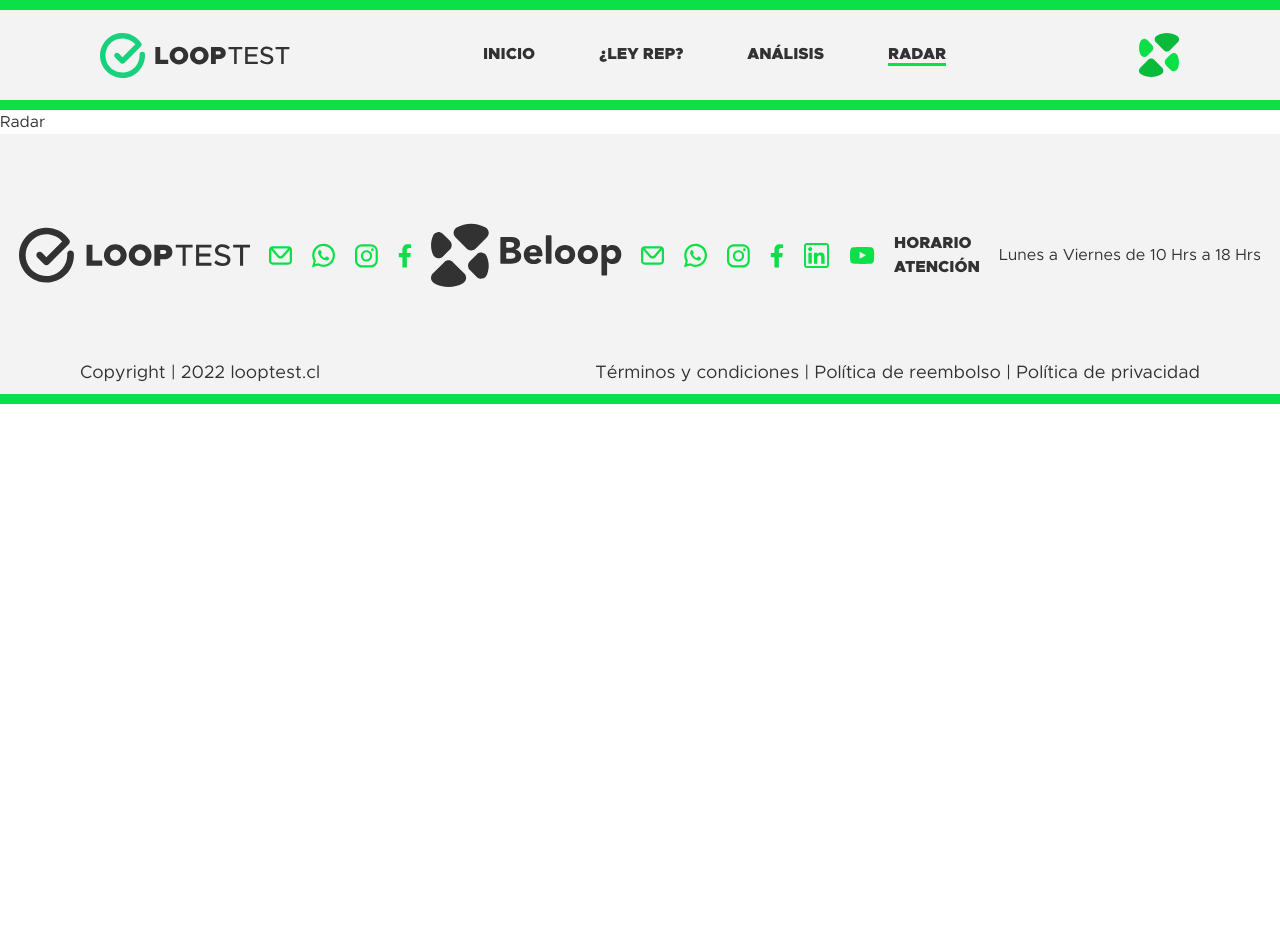
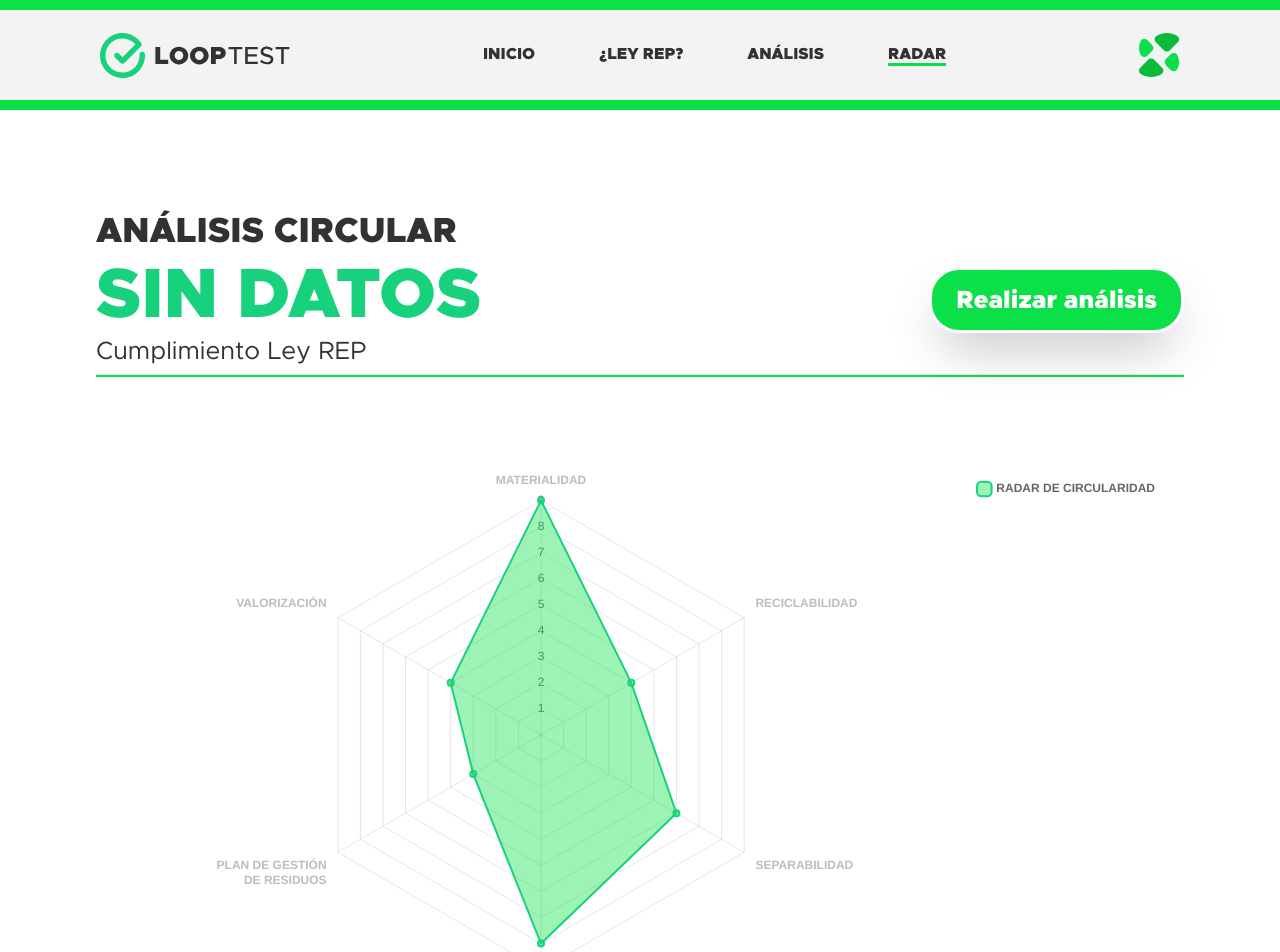
Before and after one commit to Felipeazs/Beloop-webapp, a React (Create React App) app in the folder frontend/: page /radar in a window 1280 px wide. Shown: the top 952 px of the page. Before the commit the page ends 800 px from the top, so only its background shows below. Built offline with nearby package versions, Linux system fonts and the light colour scheme.

Commit message:
Radar page updated, not dynamic

```diff
--- a/frontend/package.json
+++ b/frontend/package.json
@@ -7,8 +7,10 @@
     "@testing-library/react": "^13.0.0",
     "@testing-library/user-event": "^13.2.1",
     "animate.css": "^4.1.1",
+    "chart.js": "^3.9.1",
     "react": "^18.2.0",
     "react-animation-on-scroll": "^5.1.0",
+    "react-chartjs-2": "^4.3.1",
     "react-document-title": "^2.0.3",
     "react-dom": "^18.2.0",
     "react-helmet-async": "^1.3.0",
--- a/frontend/src/App.js
+++ b/frontend/src/App.js
@@ -16,7 +16,7 @@ import './App.css';
 //pages
 const Rep = React.lazy(() => import('./pages/Rep'));
 const Analisis = React.lazy(() => import('./pages/Analisis'));
-const Radar = React.lazy(() => import('./pages/Radar'));
+const Chart = React.lazy(() => import('./pages/Chart'));
 
 function App() {
 	const { headerTitle } = useContext(HelmetContext);
@@ -48,7 +48,7 @@ function App() {
 							/>
 							<Route
 								path='/radar'
-								element={<Radar />}
+								element={<Chart />}
 							/>
 						</Routes>
 					</Main>
--- a/frontend/src/pages/Analisis.jsx
+++ b/frontend/src/pages/Analisis.jsx
@@ -55,7 +55,7 @@ const Analisis = () => {
 			<div className='m-24'>
 				<p className='font-black text-35'>ANÁLISIS CIRCULAR</p>
 				<p className='text-25'>Cumplimiento Ley REP</p>
-				<hr className='bg-quaternary h-3' />
+				<hr className='bg-quaternary h-3 my-10' />
 			</div>
 			{questions[count] && (
 				<Questions
--- /dev/null
+++ b/frontend/src/pages/Chart.jsx
@@ -0,0 +1,122 @@
+import React, { useEffect, useContext } from 'react';
+import { useNavigate } from 'react-router-dom';
+
+import { HelmetContext } from '../context/helmet-context';
+import Button from '../components/UI/Button';
+
+//ChartJS
+import {
+	Chart as ChartJS,
+	RadialLinearScale,
+	PointElement,
+	LineElement,
+	Filler,
+	Tooltip,
+	Legend,
+} from 'chart.js';
+import { Radar } from 'react-chartjs-2';
+
+ChartJS.register(RadialLinearScale, PointElement, LineElement, Filler, Tooltip, Legend);
+
+const Chart = () => {
+	const { setPageTitle, data } = useContext(HelmetContext);
+	const navigate = useNavigate();
+
+	useEffect(() => {
+		setPageTitle('Chart');
+
+		console.log(data);
+
+		// eslint-disable-next-line react-hooks/exhaustive-deps
+	}, [setPageTitle]);
+
+	const dataChart = {
+		labels: [
+			'MATERIALIDAD',
+			'RECICLABILIDAD',
+			'SEPARABILIDAD',
+			'LOGÍSTICA',
+			['PLAN DE GESTIÓN', 'DE RESIDUOS'],
+			'VALORIZACIÓN',
+		],
+		datasets: [
+			{
+				label: 'RADAR DE CIRCULARIDAD',
+				data: [9, 4, 6, 8, 3, 4],
+				fill: true,
+				backgroundColor: 'rgb(11, 224, 72, 0.4)',
+				borderColor: '#18D17D',
+				borderWidth: 2,
+			},
+		],
+	};
+	const options = {
+		responsive: true,
+		aspectRatio: 2,
+		scales: {
+			r: {
+				beginAtZero: true,
+				pointLabels: {
+					color: '#BDBDBD',
+					font: {
+						weight: 'bold',
+						size: 12,
+					},
+				},
+			},
+		},
+		plugins: {
+			legend: {
+				display: true,
+				position: 'right',
+				align: 'start',
+				labels: {
+					usePointStyle: true,
+					pointStyle: 'rectRounded',
+					boxWidth: 100,
+					font: {
+						weight: 'bold',
+					},
+				},
+			},
+		},
+	};
+
+	const clickHandler = () => {
+		navigate('/analisis');
+	};
+
+	return (
+		<>
+			<div className='m-24'>
+				<p className='font-black text-35'>ANÁLISIS CIRCULAR</p>
+
+				<div className='flex flex-row items-center justify-between'>
+					{!data ? (
+						<p className='font-black text-70 text-primary leading-70'>SIN DATOS</p>
+					) : (
+						<p>Super datos %</p>
+					)}
+					<Button
+						title='Realizar análisis'
+						mode='primary'
+						type='button'
+						position='text-end'
+						onClick={clickHandler}
+					/>
+				</div>
+				<p className='text-25'>Cumplimiento Ley REP</p>
+				<hr className='bg-quaternary h-3 my-1' />
+			</div>
+
+			<div className='w-1050 mx-auto mb-10'>
+				<Radar
+					data={dataChart}
+					options={options}
+				/>
+			</div>
+		</>
+	);
+};
+
+export default Chart;
--- a/frontend/src/pages/Radar.jsx
+++ /dev/null
@@ -1,19 +0,0 @@
-import React, { useEffect, useContext } from 'react';
-
-import { HelmetContext } from '../context/helmet-context';
-
-const Radar = () => {
-	const { setPageTitle, data } = useContext(HelmetContext);
-
-	useEffect(() => {
-		setPageTitle('Radar');
-
-		console.log(data);
-
-		// eslint-disable-next-line react-hooks/exhaustive-deps
-	}, [setPageTitle]);
-
-	return <div>Radar</div>;
-};
-
-export default Radar;
--- a/frontend/tailwind.config.js
+++ b/frontend/tailwind.config.js
@@ -42,11 +42,14 @@ module.exports = {
 				footer: '260px',
 				copy: '24px',
 				3: '3px',
+				100: '150vh',
 			},
 			width: {
 				'hero-resource': '833px',
 				'logo-2': '320px',
 				'logo-3': '264px',
+				1050: '1050px',
+				720: '720px',
 			},
 			padding: {
 				button: '18px 24px 17px 24px',
```
Also changed, not shown: 1 other file (tests, documents, lock files or other folders).
